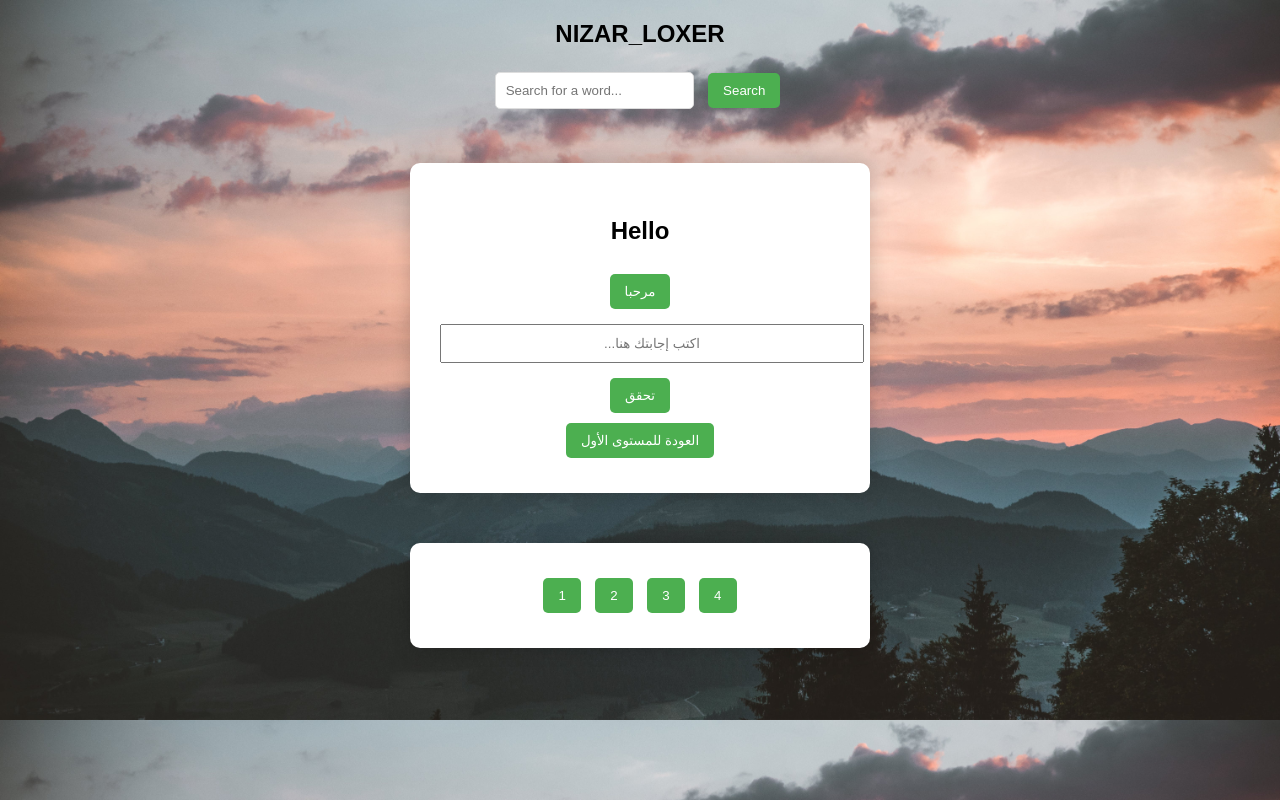
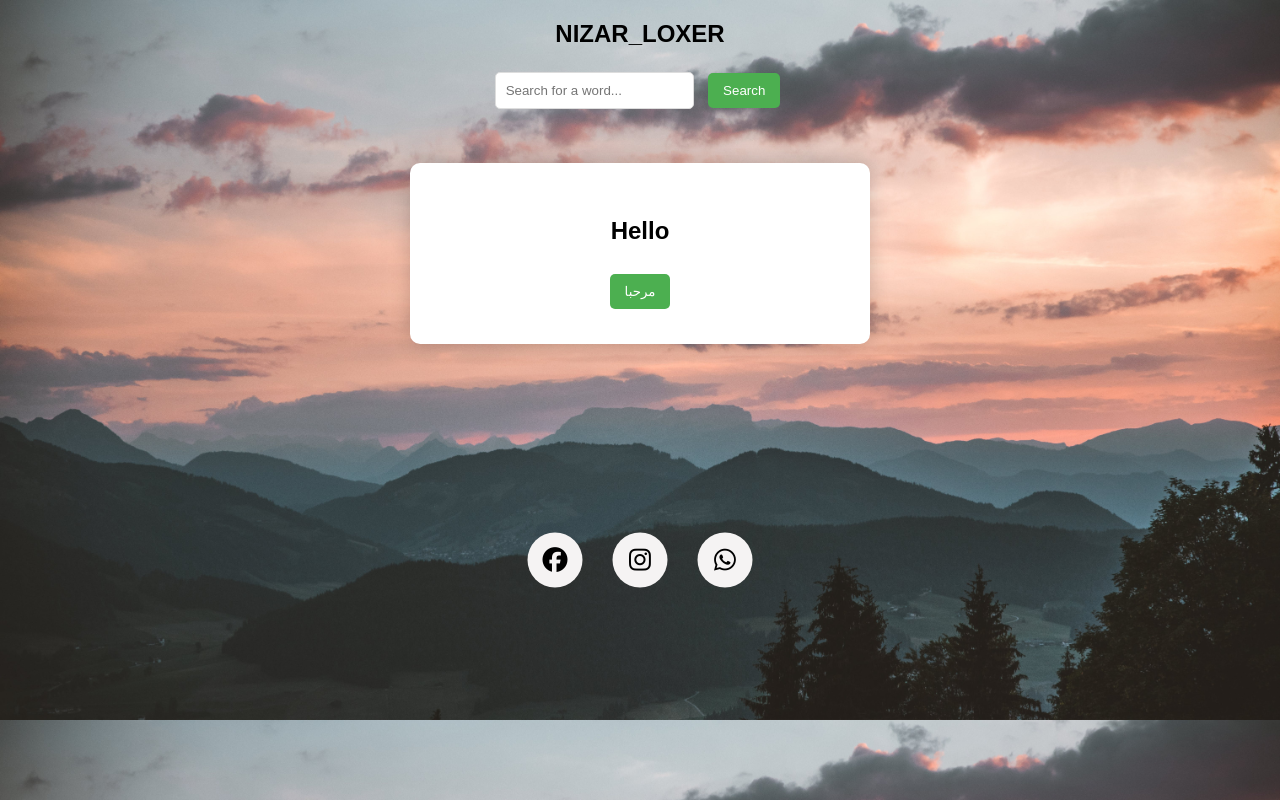
Before and after one commit to nizarloxer/nizar, a plain HTML site: page index.html in a window 1280 px wide. Drawn offline with Linux system fonts and the light colour scheme; a small style sheet from the web is missing.

Commit message:
Update index.html

```diff
--- a/index.html
+++ b/index.html
@@ -1,10 +1,10 @@
-<!-- تم ترقية القائمة من أجل إظهار مستوى اللغة -->
 <!DOCTYPE html>
 <html lang="en">
 <head>
   <meta charset="UTF-8">
   <meta name="viewport" content="width=device-width, initial-scale=1.0">
   <title>LOXER-EN</title>
+  <link rel="stylesheet" href="https://cdnjs.cloudflare.com/ajax/libs/font-awesome/6.0.0/css/all.min.css" integrity="sha512-vimX+IoUQFrtr5y5yGcdWVf15lAZJ4WNHRC2z06j2MZ4DS2NpSog/iwO9xqQnZgMiZZ9R5JQ1zw/dthZ9jQpTQ==" crossorigin="anonymous" referrerpolicy="no-referrer" />
   <link rel="stylesheet" href="styles.css">
 </head>
 <body>
@@ -46,20 +46,19 @@
           <button onclick="checkAnswer(2)">Option 3</button>
           <button onclick="checkAnswer(3)">Option 4</button>
         </div>
-        <input type="text" id="userInput" placeholder="...اكتب إجابتك هنا">
-        <button onclick="checkUserAnswer()">تحقق</button>
       </div>
-      <button onclick="nextLevel()">العودة للمستوى الأول</button>
     </div>
- <body>
-  <div class="container">
-    <!-- Navigation buttons -->
-    <button onclick="goToWord(1)">1</button>
-    <button onclick="goToWord(2)">2</button>
-    <button onclick="goToWord(3)">3</button>
-    <button onclick="goToWord(4)">4</button>
-    <!-- Add more buttons as needed -->
- </body>
+<body>
+    <div class="social-icon">
+      <ul>
+        <li> <a href="https://web.facebook.com/nizar.cherradi.9" target="_blank"> <i class="fab fa-facebook"></i></a> </li>
+        <li> <a href="https://instagram.com/nizar_loxer" target="_blank"> <i class="fab fa-instagram"></i></a> </li>
+        <li> <a href="https://wa.me/+212610073254" target="_blank"> <i class="fab fa-whatsapp"></i></a> </li>
+      </ul>
+    </div>
+    <script src="https://kit.fontawesome.com/ae61999827.js" crossorigin="anonymous"></script>
+</body>
+
   <script src="script.js"></script>
 </body>
 </html>
```
